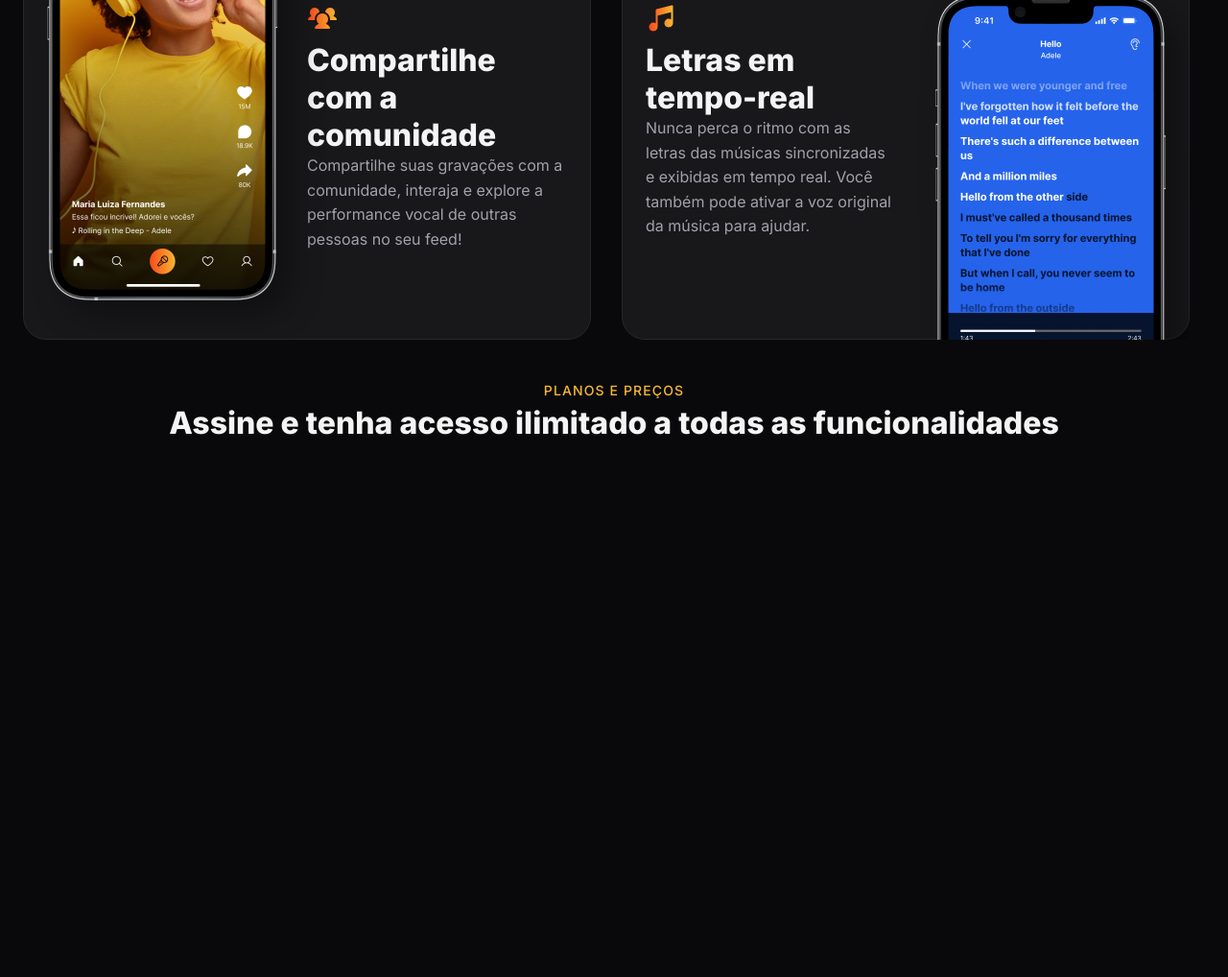
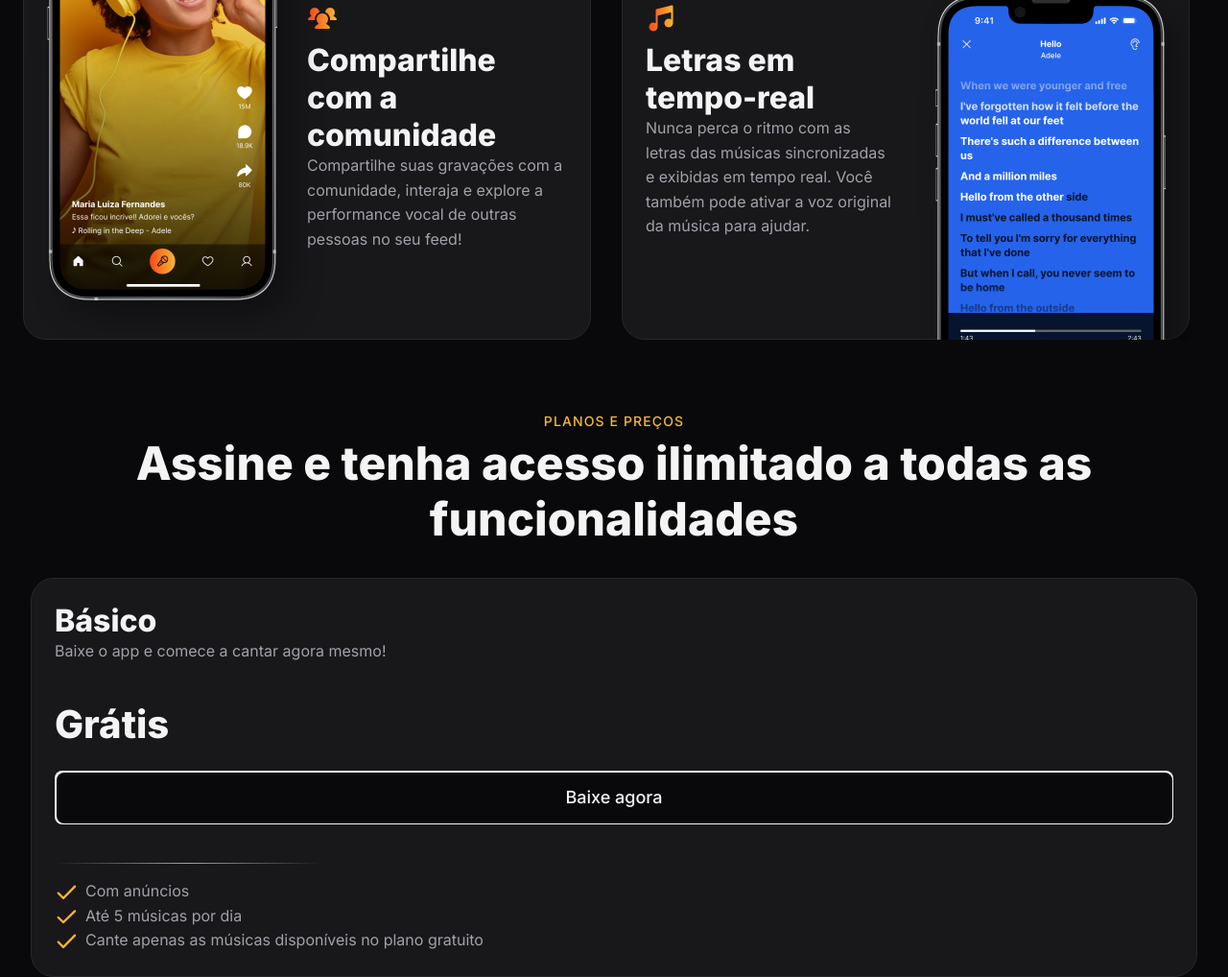
Before and after one commit to amandasgm/Projeto-de-responsividade, a plain HTML site: page index.html in a window 1280 px wide. Shown: the part 2030-3048 px from the top of the page at 96% size. Before the commit the page ends 2499 px from the top, so only its background shows below. Drawn offline with Linux system fonts and the light colour scheme.

Commit message:
configurando box-price1 da section box`s

```diff
--- a/index.html
+++ b/index.html
@@ -112,12 +112,48 @@
   </section>
 
   <section id="plans-prices">
-    <div class="container">
+    <div class="container grid">
       <div class="sections-header">
         <header>
           <span>Planos e preços</span>
-          <h3>Assine e tenha acesso ilimitado a todas as funcionalidades</h3>
+          <h2>Assine e tenha acesso ilimitado a todas as funcionalidades</h2>
         </header>
+      </div>
+
+      <div class="boxes">
+        <div class="box-prices">
+          <div>
+            <h4>Básico</h4>
+            <p>Baixe o app e comece a cantar agora mesmo!</p>
+          </div>
+          <div>
+            <h1>Grátis</h1>
+            <button aria-label="Baixe agora" class="btn btn-md"></button>
+          </div>
+          <img src="assets/icons/Line 148.svg" alt="">
+
+          <!-- ALINHAR LETRA COM O CHECK -->
+          <ul role="list">
+            <li>
+              <img src="assets/icons/Check.svg" alt="">
+              <p>Com anúncios</p>
+            </li>
+            <li>
+              <li>
+                <img src="assets/icons/Check.svg" alt="">
+                <p>Até 5 músicas por dia</p>
+              </li>
+            </li>
+            <li>
+              <li>
+                <img src="assets/icons/Check.svg" alt="">
+                <p>Cante apenas as músicas disponíveis no plano gratuito</p>
+              </li>
+            </li>
+          </ul>
+        </div>
+
+        <!-- AQUI VEM OUTRO BOX-PRICE MAS TEM Q TERMINAR DE CONFIGURAR O DE CIMA PRIMEIRO -->
       </div>
     </div>
   </section>
--- a/styles/sections/plans-prices.css
+++ b/styles/sections/plans-prices.css
@@ -4,4 +4,28 @@
     justify-items: center;
     text-align: center;
   }
+
+  & .container {
+    gap: 1rem;
+
+    & .boxes {
+      & .box-prices{
+        background-color: var(--surface-color);
+        border: 1px solid var(--stroke-color);
+        border-radius: 1.5rem;
+        padding: 1.5rem;
+        gap: 1rem;
+        display: grid;
+
+        & h1{
+          margin-top: 1.5rem;
+        }
+
+        & button{
+          width: 100%;
+          margin-block: 1.5rem;
+        }
+      }
+    }
+  }
 }
--- a/styles/utility.css
+++ b/styles/utility.css
@@ -41,6 +41,11 @@
   display: grid;
 }
 
+li{
+  display: flex;
+  gap: .5rem;
+}
+
  @media (width >= 1280px){ /*para telas de maiores */
   .container{
     --max-width:1280px;
```
Also changed, not shown: assets/icons/Line 148.svg (added).
